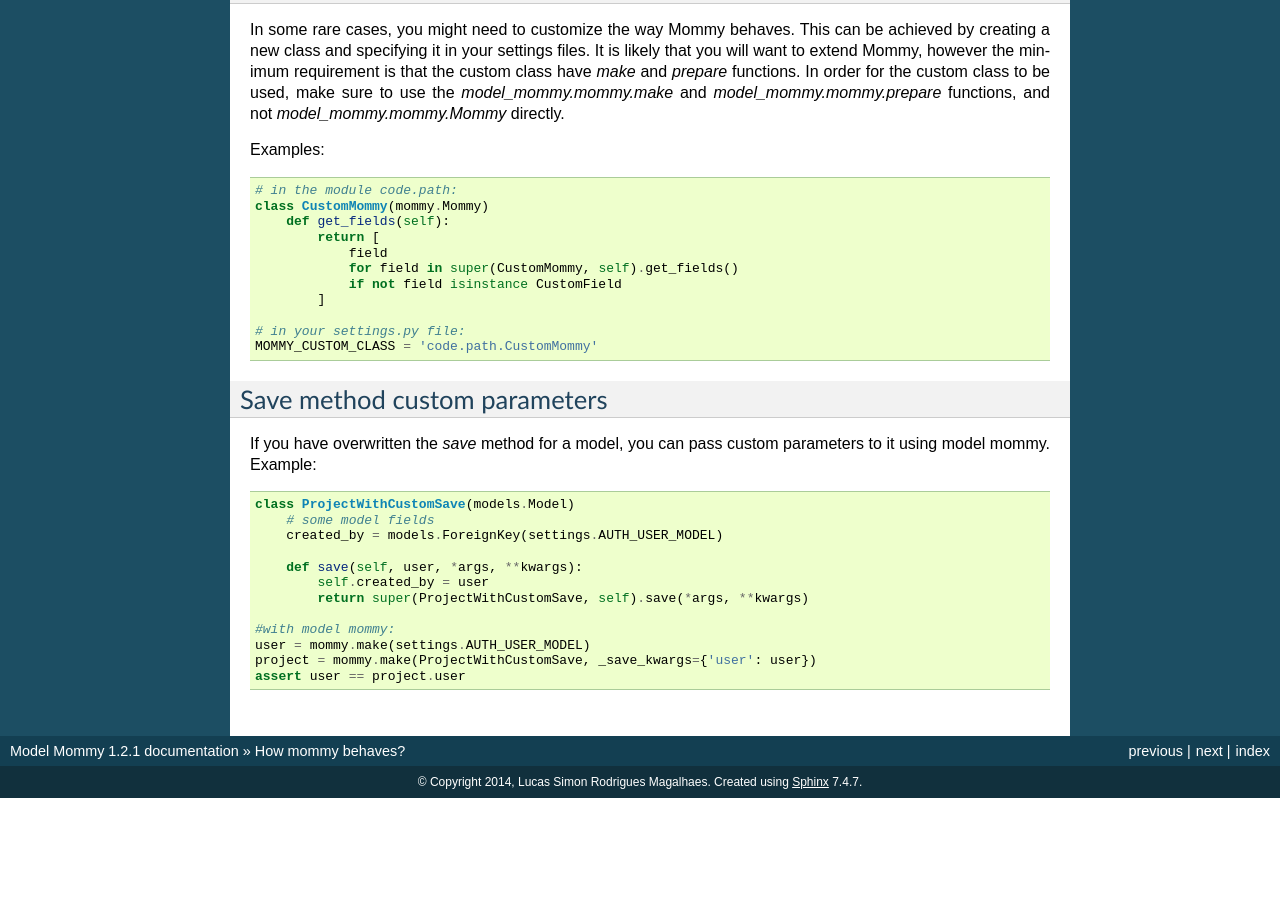
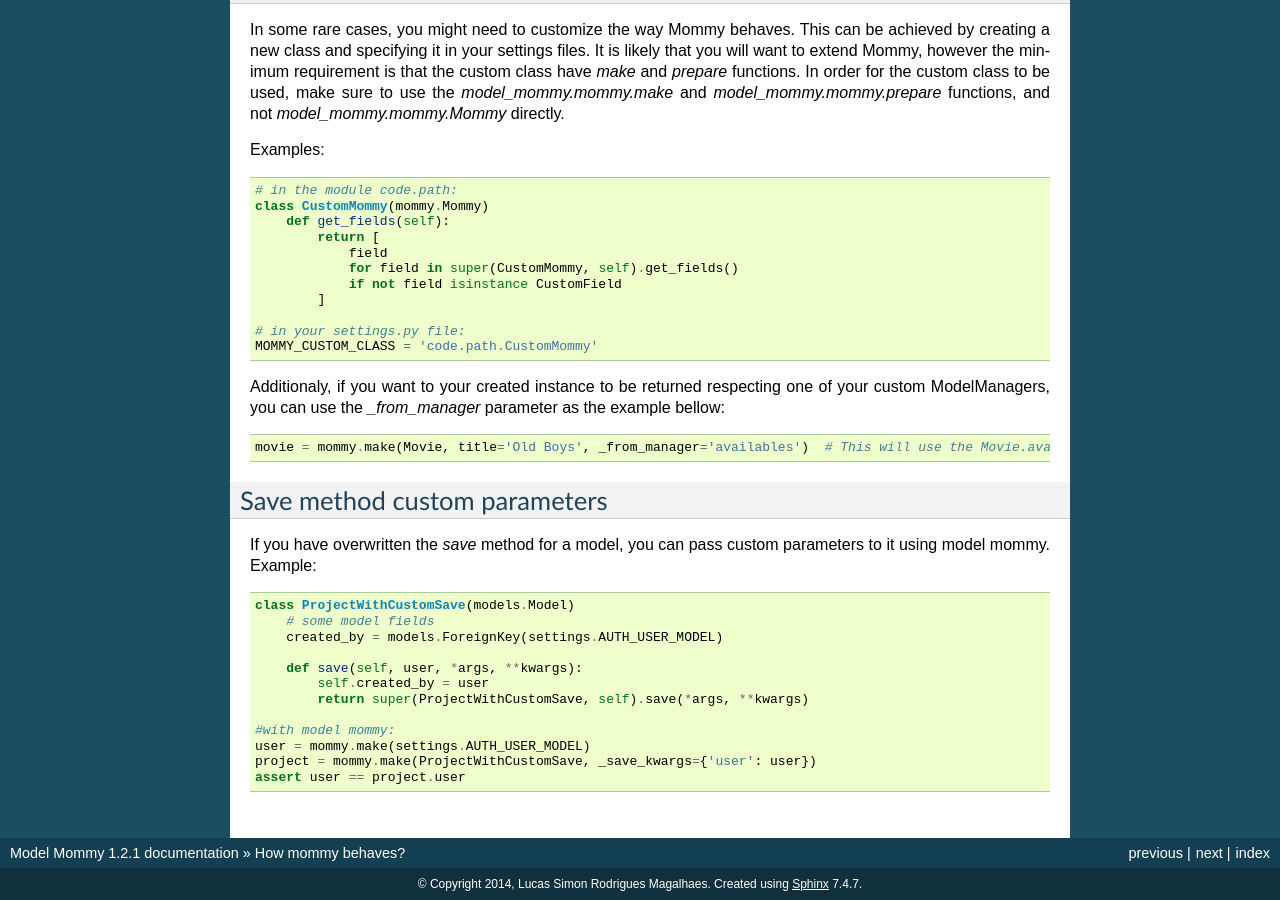
Before and after one commit to berinhard/model_mommy, a Sphinx documentation site: the page built from docs/source/how_mommy_behaves.rst, in a window 1280 px wide and 900 px high, scrolled down 1497 px. Built offline with Sphinx 7.4.7, drawn with Linux system fonts in a browser that asks for light colours; before the commit the page ends 2295 px from its top, so only the background shows below that.

Commit message:
Document PR #405

```diff
--- a/docs/source/how_mommy_behaves.rst
+++ b/docs/source/how_mommy_behaves.rst
@@ -26,7 +26,6 @@ You can override this behavior by:
 .. code-block:: python
 
     kid = mommy.make(Kid, _fill_optional=True)
-
 
 
 When shouldn't you let mommy generate things for you?
@@ -107,6 +106,15 @@ Examples:
     # in your settings.py file:
     MOMMY_CUSTOM_CLASS = 'code.path.CustomMommy'
 
+
+Additionaly, if you want to your created instance to be returned respecting one of your custom ModelManagers, you can use the `_from_manager` parameter as the example bellow:
+
+
+.. code-block:: python
+
+    movie = mommy.make(Movie, title='Old Boys', _from_manager='availables')  # This will use the Movie.availables model manager
+
+
 Save method custom parameters
 -----------------------------
 
```
